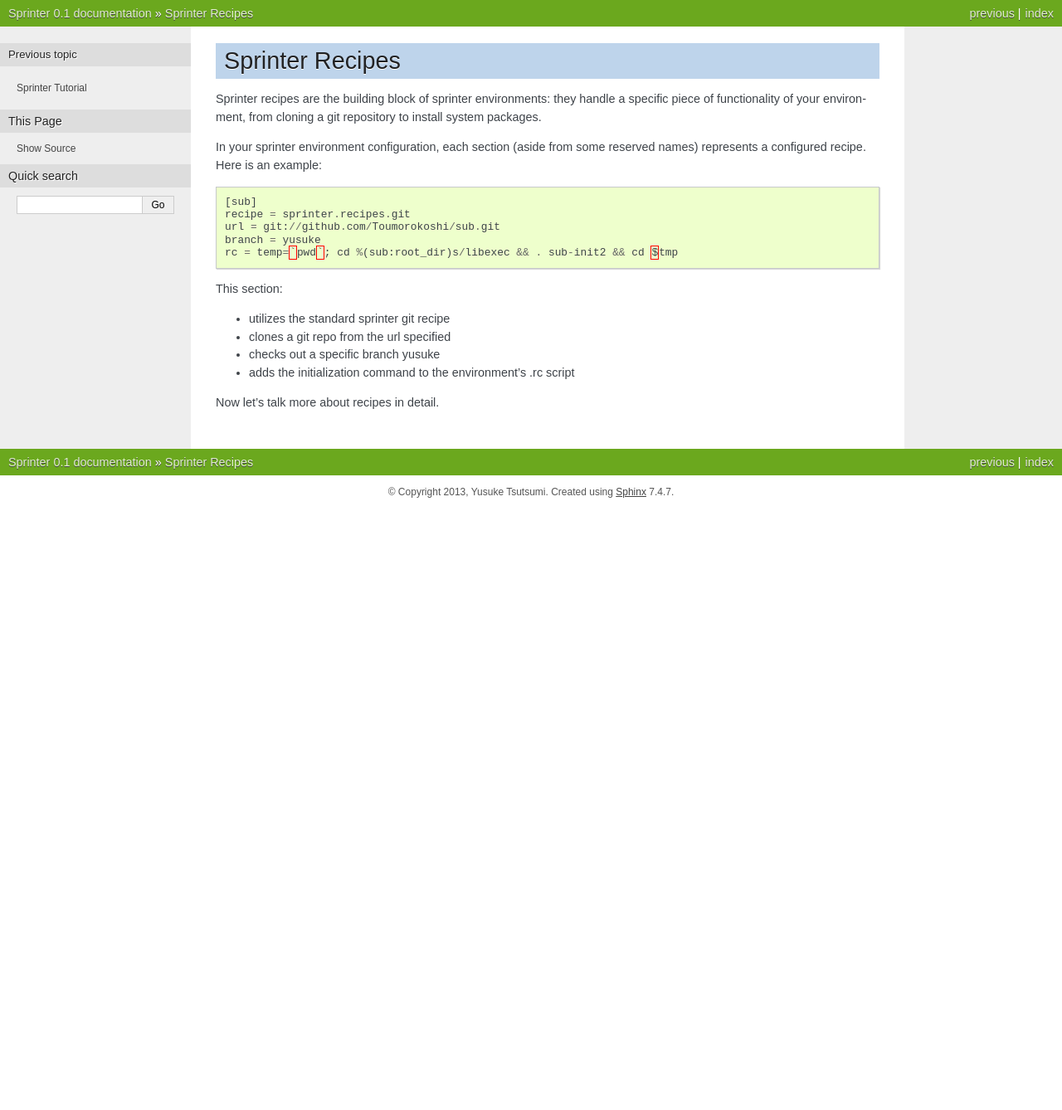
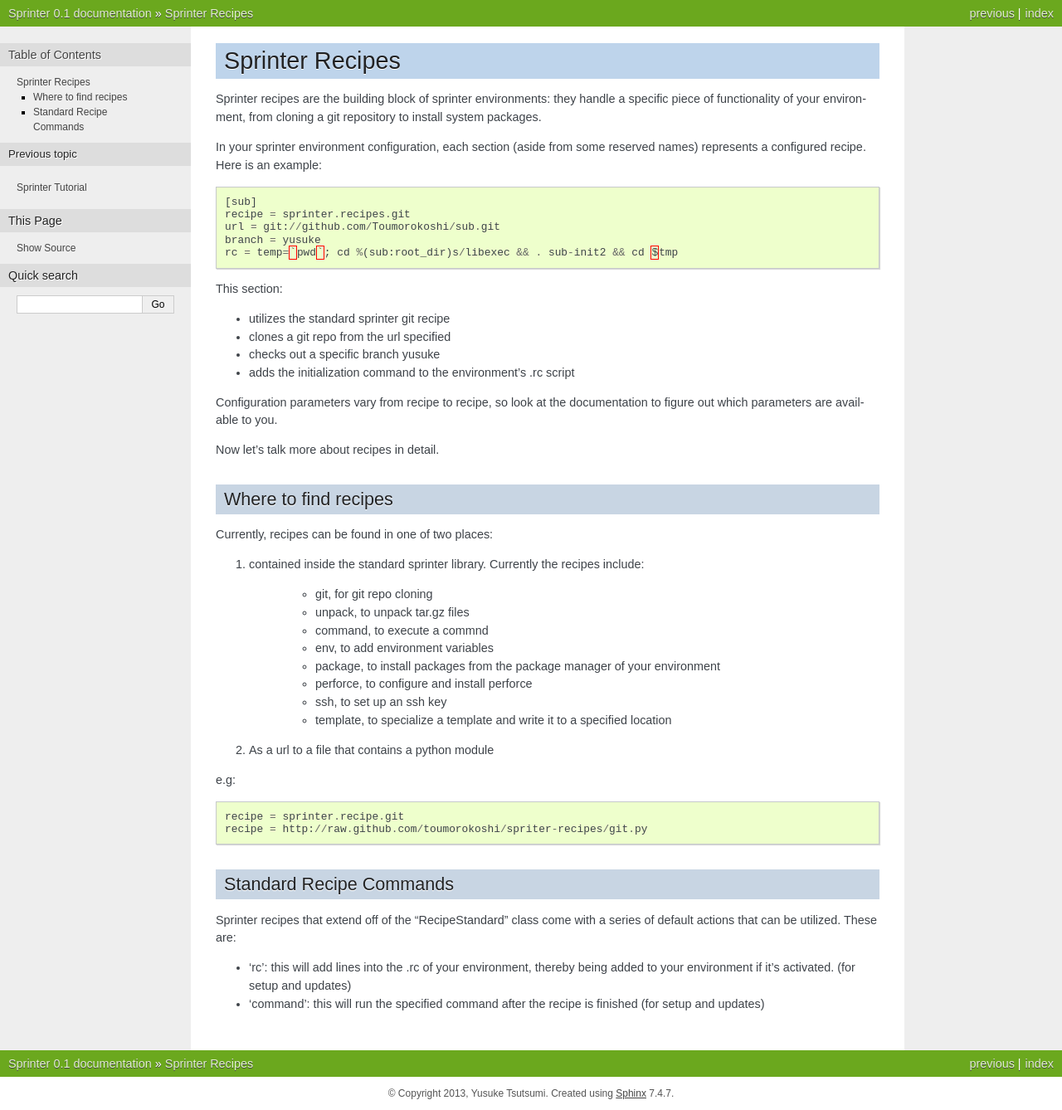
Before and after one commit to toumorokoshi/sprinter, a Sphinx documentation site: the page built from docs/source/recipes.rst, in a window 1280 px wide. Shown: the whole page at 83% size. Built offline with Sphinx 7.4.7, drawn with Linux system fonts in a browser that asks for light colours; before the commit the page ends 900 px from its top, so only the background shows below that.

Commit message:
fleshing out recipe

```diff
--- a/docs/source/recipes.rst
+++ b/docs/source/recipes.rst
@@ -22,4 +22,37 @@
 * checks out a specific branch yusuke
 * adds the initialization command to the environment's .rc script
 
+Configuration parameters vary from recipe to recipe, so look at the documentation to figure out which parameters are available to you.
+
 Now let's talk more about recipes in detail.
+
+Where to find recipes
+---------------------
+Currently, recipes can be found in one of two places:
+
+1. contained inside the standard sprinter library. Currently the recipes include:
+
+    * git, for git repo cloning
+    * unpack, to unpack tar.gz files
+    * command, to execute a commnd
+    * env, to add environment variables
+    * package, to install packages from the package manager of your environment
+    * perforce, to configure and install perforce
+    * ssh, to set up an ssh key
+    * template, to specialize a template and write it to a specified location
+
+2. As a url to a file that contains a python module
+
+e.g:
+
+.. code :: python
+
+  recipe = sprinter.recipe.git
+  recipe = http://raw.github.com/toumorokoshi/spriter-recipes/git.py
+
+Standard Recipe Commands
+------------------------
+Sprinter recipes that extend off of the "RecipeStandard" class come with a series of default actions that can be utilized. These are:
+
+* 'rc': this will add lines into the .rc of your environment, thereby being added to your environment if it's activated. (for setup and updates)
+* 'command': this will run the specified command after the recipe is finished (for setup and updates)
```
Also changed, not shown: TODO.md (+1 -0 lines).
